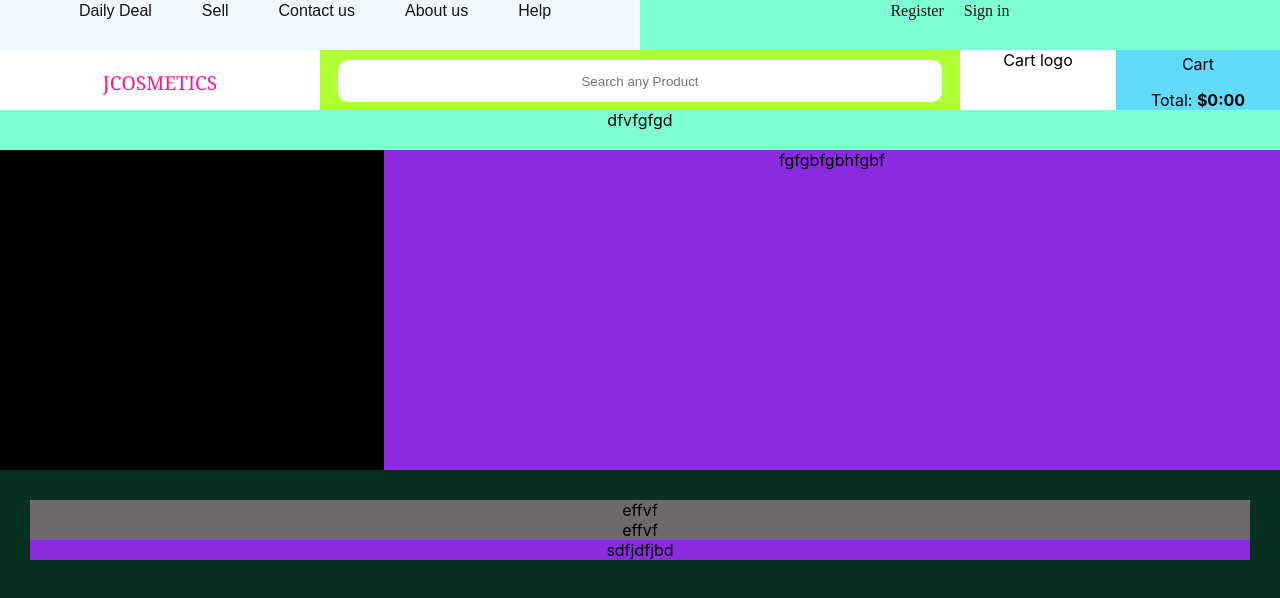
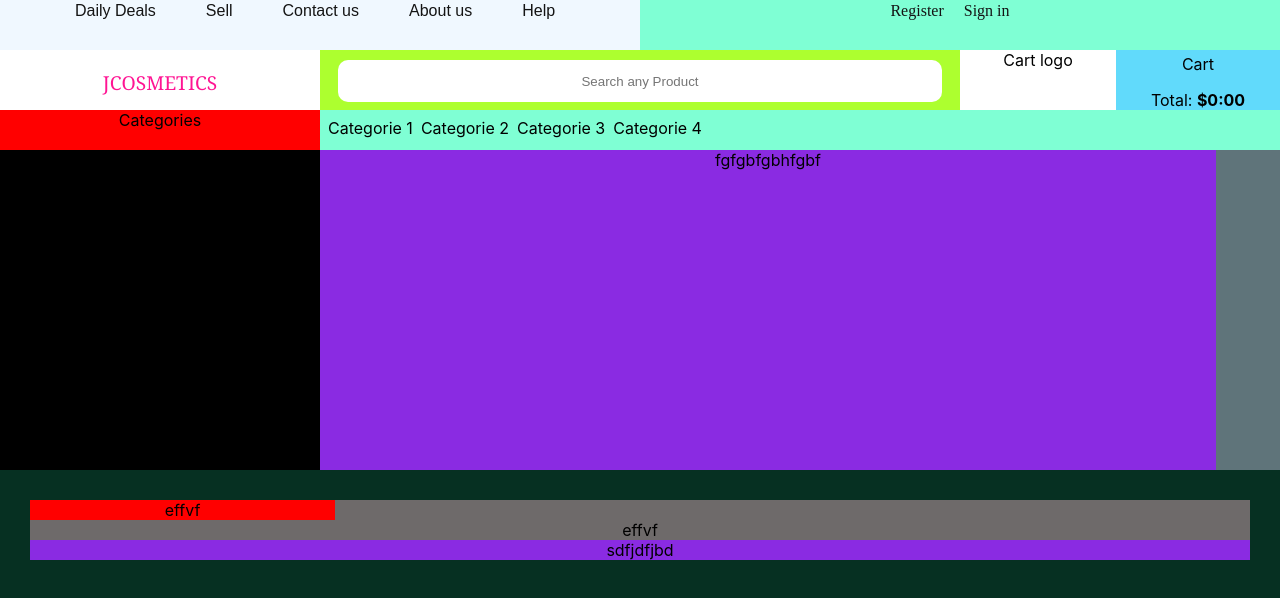
Before and after one commit to NtawuyirushintegePatrick/jcosmetics, a React (Create React App) app: page / in a window 1280 px wide. Shown: the top 598 px of the page. Built offline with nearby package versions, Linux system fonts and the light colour scheme.

Commit message:
working on categories

```diff
--- a/src/App.css
+++ b/src/App.css
@@ -117,6 +117,18 @@
 .categorie{
   background-color: aquamarine;
   height: 40px;
+  display: flex;
+}
+.cat{
+  background-color: red;
+  width: 25%;
+}
+.all-categories{
+  display: flex;
+  padding: 4px;
+}
+.all-categories .catt{
+  padding: 4px;
 }
 .welcome-photo{
   background-color: #5f747a;
@@ -125,7 +137,7 @@
 }
 .welcome{
   background-color: black;
-  width: 30%;
+  width: 25%;
 }
 .photo{
   background-color: blueviolet;
--- a/src/components/LandingPage.js
+++ b/src/components/LandingPage.js
@@ -10,7 +10,7 @@ const LandingPage = () => {
               href="#"
               class="text-blue-600 visited:text-purple-600 no-underline"
             >
-              Daily Deal
+              Daily Deals
             </a>
             <a href="#" class="text-blue-600 visited:text-purple-600">
               Sell
@@ -50,7 +50,15 @@ const LandingPage = () => {
           </div>
         </div>
       </div>
-      <div className="categorie">dfvfgfgd</div>
+      <div className="categorie">
+        <div className="cat">Categories</div>
+        <div className="all-categories">
+        <div className="catt">Categorie 1</div>
+        <div className="catt">Categorie 2</div>
+        <div className="catt">Categorie 3</div>
+        <div className="catt">Categorie 4</div>
+        </div>
+      </div>
       <div className="welcome-photo">
         <div className="welcome">fbfbfbfbfbf</div>
         <div className="photo">fgfgbfgbhfgbf</div>
```
